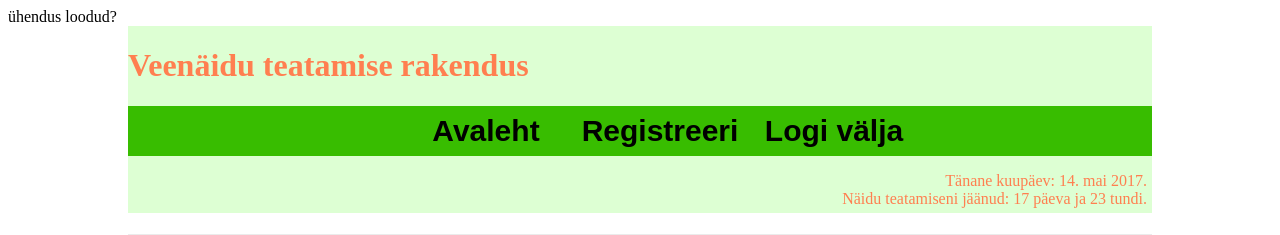
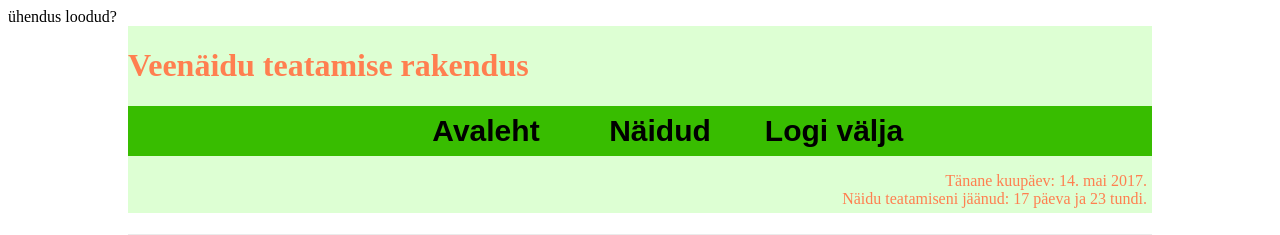
Before and after one commit to allavett/i244_Veen2iduVeebirakendus, a PHP site: page /index.php in a window 1280 px wide. Shown: the top 235 px of the page. Run offline with PHP 8.4, Linux system fonts and the light colour scheme; the visitor is signed in with stand-in values (Sample User, id 1); data comes from the database, SQL or seed files in the repository.

Commit message:
Hide register option when user is logged in <- only visual - user can still go to register form using correct address.

```diff
--- a/view/head.php
+++ b/view/head.php
@@ -6,7 +6,8 @@
     <div id="menu">
         <ul>
             <li><a href="index.php">Avaleht</a></li>
-            <li><a href="index.php?view=register">Registreeri</a></li>
+            <li><?php echo isset($_SESSION["user"]) ? '<a href="index.php?view=counters">Näidud</a>' :
+                    '<a href="index.php?view=register">Registreeri</a>';?></li></li>
             <li><?php echo isset($_SESSION["user"]) ? '<a href="index.php?action=logout">Logi välja</a>' :
                     '<a href="index.php?view=login">Logi sisse</a>';?></li>
         </ul>
```
